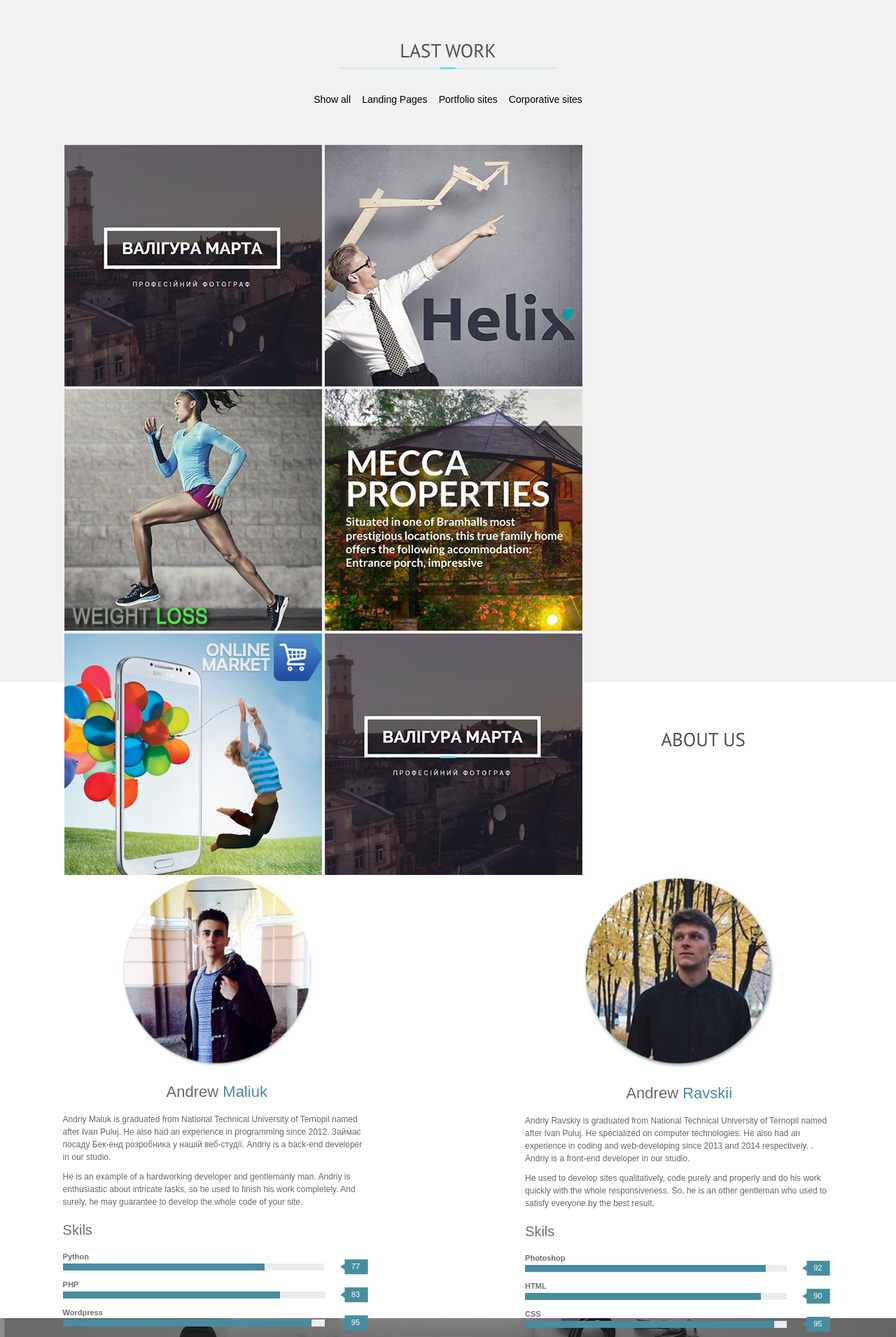
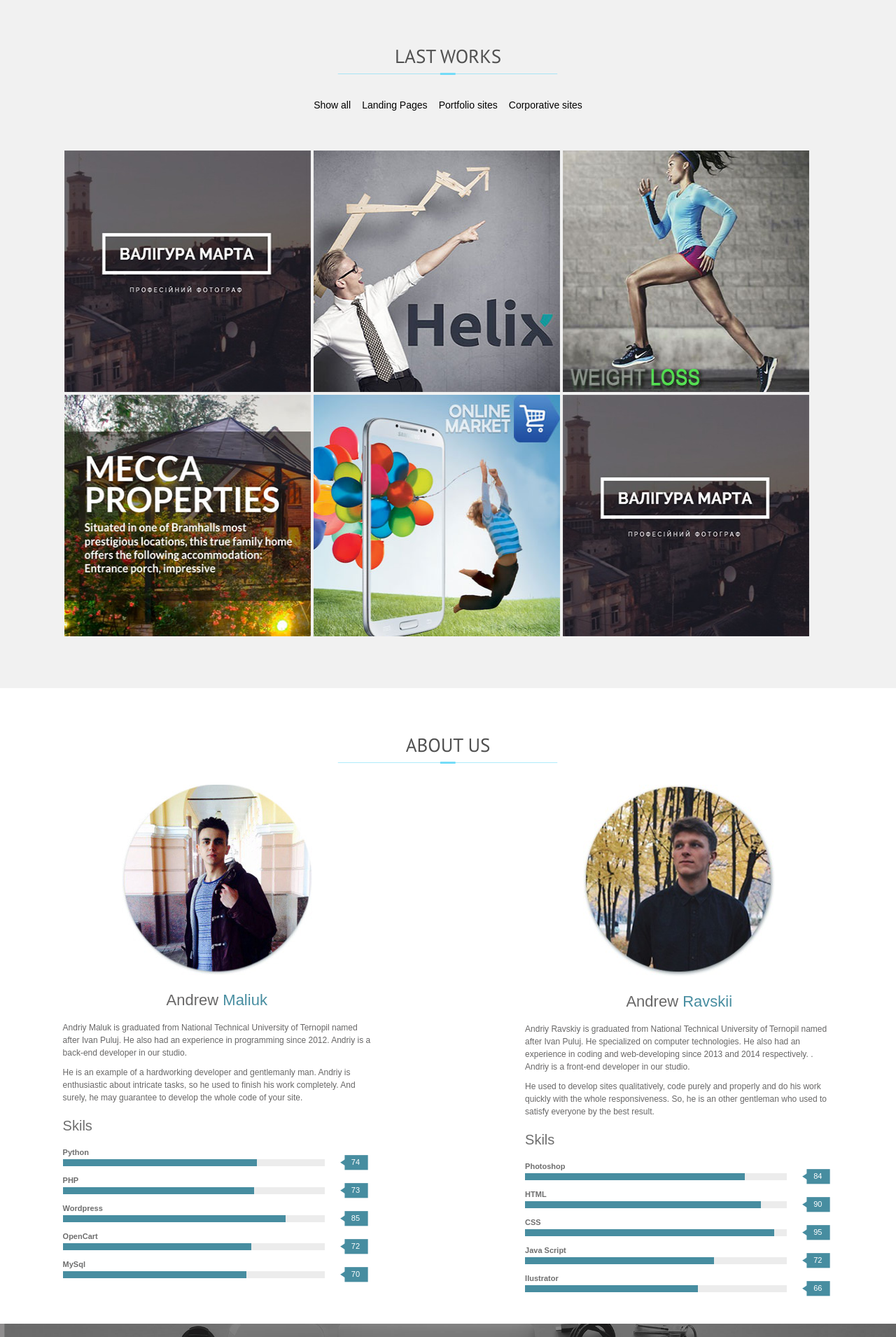
Before and after one commit to gentlemendev/gentlemendev, a PHP site: page / in a window 1280 px wide. Shown: the part 1320-3230 px from the top of the page at 70% size. Run offline with PHP 8.4, Linux system fonts and the light colour scheme; some libraries are stand-ins or nearby versions.

Commit message:
corrected responsive

```diff
--- a/css/css/style.css
+++ b/css/css/style.css
@@ -541,9 +541,9 @@ small {
   text-align: center;
   color: #6E6E6E;
   font-family: Calibri;
-  font-size: 18px;
-  line-height: 18px;
-  font-weight: 600;
+  font-size: 20px;
+  line-height: 20px;
+  font-weight: 100;
   margin-bottom: 55px;
 }
 /* line 424, ../sass/style.scss */
@@ -668,7 +668,7 @@ small {
 /* line 527, ../sass/style.scss */
 .works .grid .grid-item {
   padding: 2px;
-  width: 368px;
+  width: 32%;
   height: 345px;
   float: left;
   overflow: hidden;
@@ -684,15 +684,15 @@ small {
 }
 /* line 543, ../sass/style.scss */
 .works .grid .grid-item img {
-  width: 368px;
-  height: 345px;
+  width: 100%;
+  height: 100%;
 }
 /* line 547, ../sass/style.scss */
 .works .grid .grid-item .port_item_cont {
   margin-top: -349px;
   position: relative;
   z-index: 100;
-  width: 368px;
+  width: auto;
   height: 345px;
   background-color: rgba(0, 0, 0, 0.8);
   text-align: center;
@@ -1014,22 +1014,26 @@ small {
   font-weight: 700;
   margin-bottom: 20px;
 }
-/* line 830, ../sass/style.scss */
-.feedback .feed_cont #slides ul li span {
+/* line 831, ../sass/style.scss */
+.feedback .feed_cont #slides ul li span a {
   color: #6e6e6e;
   font-weight: 400;
   text-transform: uppercase;
 }
+/* line 835, ../sass/style.scss */
+.feedback .feed_cont #slides ul li span a:hover {
+  color: white;
+}
 
 /*end Feedback*/
 /*begin concatact*/
-/* line 843, ../sass/style.scss */
+/* line 848, ../sass/style.scss */
 .contacts {
   display: block;
   width: 100%;
   padding-bottom: 70px;
 }
-/* line 847, ../sass/style.scss */
+/* line 852, ../sass/style.scss */
 .contacts .centr_p {
   width: 60%;
   margin: 0 auto;
@@ -1041,13 +1045,13 @@ small {
   line-height: 21px;
   margin-bottom: 70px;
 }
-/* line 858, ../sass/style.scss */
+/* line 863, ../sass/style.scss */
 .contacts form {
   width: 76%;
   margin: 0 auto;
   height: 400px;
 }
-/* line 862, ../sass/style.scss */
+/* line 867, ../sass/style.scss */
 .contacts form p {
   display: inline-block;
   width: 45%;
@@ -1060,7 +1064,7 @@ small {
   color: #6e6e6e;
   margin-bottom: 20px;
 }
-/* line 873, ../sass/style.scss */
+/* line 878, ../sass/style.scss */
 .contacts form p input {
   border: none;
   border-bottom: solid 1px #ebebeb;
@@ -1069,24 +1073,24 @@ small {
   height: 20px;
   margin-top: 10px;
 }
-/* line 880, ../sass/style.scss */
+/* line 885, ../sass/style.scss */
 .contacts form p input:hover {
   border: none;
   border-bottom: solid 1px #69daf8;
 }
-/* line 885, ../sass/style.scss */
+/* line 890, ../sass/style.scss */
 .contacts form p textarea {
   border: none;
   border-bottom: solid 1px #ebebeb;
   width: 100%;
   height: 80px;
 }
-/* line 890, ../sass/style.scss */
+/* line 895, ../sass/style.scss */
 .contacts form p textarea:hover {
   border: none;
   border-bottom: solid 1px #69daf8;
 }
-/* line 895, ../sass/style.scss */
+/* line 900, ../sass/style.scss */
 .contacts form p .my_button {
   display: block;
   width: 40%;
@@ -1098,11 +1102,11 @@ small {
   font-size: 1em;
   font-weight: 400;
 }
-/* line 905, ../sass/style.scss */
+/* line 910, ../sass/style.scss */
 .contacts form p .my_button:hover {
   background-color: #69daf8;
 }
-/* line 910, ../sass/style.scss */
+/* line 915, ../sass/style.scss */
 .contacts form .full_width {
   width: 100%;
   margin-top: 20px;
@@ -1110,7 +1114,7 @@ small {
 
 /*end contacts*/
 /*begin footer*/
-/* line 919, ../sass/style.scss */
+/* line 924, ../sass/style.scss */
 footer {
   background-color: #478da0;
   height: 100px;
@@ -1121,27 +1125,27 @@ footer {
   font-weight: 400;
   color: #505050;
 }
-/* line 928, ../sass/style.scss */
+/* line 933, ../sass/style.scss */
 footer p {
   display: inline-block;
   float: left;
   width: 50%;
   margin-top: 50px;
 }
-/* line 933, ../sass/style.scss */
+/* line 938, ../sass/style.scss */
 footer p span {
   color: #ebebeb;
   font-weight: 500;
   text-transform: uppercase;
   padding-left: 10px;
 }
-/* line 941, ../sass/style.scss */
+/* line 946, ../sass/style.scss */
 footer .sociall {
   float: right;
   width: 50%;
   color: white;
 }
-/* line 945, ../sass/style.scss */
+/* line 950, ../sass/style.scss */
 footer .sociall p {
   float: right;
   margin-top: 40px;
@@ -1153,7 +1157,7 @@ footer .sociall p {
   font-family: "PT Sans", sans-serif;
   margin-right: 15px;
 }
-/* line 956, ../sass/style.scss */
+/* line 961, ../sass/style.scss */
 footer .sociall ul {
   float: right;
   padding-top: 45px;
@@ -1161,21 +1165,21 @@ footer .sociall ul {
   display: inline-block;
   text-align: left;
 }
-/* line 962, ../sass/style.scss */
+/* line 967, ../sass/style.scss */
 footer .sociall ul li {
   display: inline-block;
   float: left;
   margin-left: 10px;
 }
-/* line 966, ../sass/style.scss */
+/* line 971, ../sass/style.scss */
 footer .sociall ul li a {
   padding: 5px;
 }
-/* line 969, ../sass/style.scss */
+/* line 974, ../sass/style.scss */
 footer .sociall ul li a:hover i {
   color: #69daf8;
 }
-/* line 973, ../sass/style.scss */
+/* line 978, ../sass/style.scss */
 footer .sociall ul li a i {
   color: white;
   font-size: 18px;
--- a/css/sass/style.scss
+++ b/css/sass/style.scss
@@ -416,9 +416,9 @@ small {
 		text-align: center;
 		color: #6E6E6E;
 		font-family: Calibri;
-		font-size: 18px;
-		line-height: 18px;
-		font-weight: 600;
+   		font-size: 20px;
+    	line-height: 20px;
+    	font-weight: 100;
 		margin-bottom: 55px;
 	}
 	.blocks{
@@ -526,7 +526,7 @@ small {
 		height: 700px;
 		.grid-item{
 			padding: 2px;
-			width: 368px;
+			width: 32%;
 			height: 345px;
     		float: left;
     		overflow: hidden;
@@ -541,14 +541,14 @@ small {
 				}
 			}
 			img{
-				width: 368px;
-				height: 345px;
+				width: 100%;
+				height: 100%;
 			}
 			.port_item_cont{
 				margin-top: -349px;
 				position: relative;
 				z-index: 100;
-				width: 368px;
+				width: auto;
 				height: 345px;
 				background-color: rgba(0,0,0,.8);
 				text-align: center;
@@ -828,9 +828,14 @@ small {
 					margin-bottom: 20px;
 	  			}
 	  			span{
+	  				a{
 					color: $dark_grey;
 	        		font-weight: 400;
 	        		text-transform: uppercase;
+	        		&:hover{
+	        			color: white;
+	        		}
+	        		}
 	  			}
 			}
 		}
--- a/mydomain.html
+++ b/mydomain.html
@@ -136,7 +136,7 @@
 	</section>
 	<section class="works" id="work">
 		<div class="wrapper">
-			<h3 class="main_head">Last Work</h3>
+			<h3 class="main_head">Last Works</h3>
 			<div id="options">
 				<div id="filters" class="button-group">
 					<ul>
@@ -147,8 +147,6 @@
 					</ul>
 				</div>
 			</div>
-
-
 
 
 
@@ -236,7 +234,7 @@
 					<img class=" animated leftFade" src="img/maluk.jpg" alt="">
 					<div class=" animated leftFade">
 						<h3>Andrew <span>Maliuk</span></h3>
-						<p> Andriy Maluk is graduated from National Technical University of Ternopil named after Ivan Puluj. He also had an  experience in programming since 2012. Займає посаду  Бек-енд розробника у нашій веб-студії.  Andriy is a back-end developer in our studio.</p>
+						<p> Andriy Maluk is graduated from National Technical University of Ternopil named after Ivan Puluj. He also had an  experience in programming since 2012. Andriy is a back-end developer in our studio.</p>
 						<p> He is an example of a hardworking developer and gentlemanly man. Andriy is enthusiastic about intricate tasks, so he used to finish his work completely. And surely, he may guarantee to develop the whole code of your site.</p>
 						<h4>Skils</h4>
 					</div>
@@ -245,29 +243,29 @@
 							<h5>Python</h5>
 							<div class="bar_mortice">
 							<!-- Skils contol by width (%)  -->
-		    					<div class="progress" style="width: 77%;"></div>
+		    					<div class="progress" style="width: 74%;"></div>
 							</div>
-							<span>77</span>
+							<span>74</span>
 							<h5>PHP</h5>
 							<div class="bar_mortice">
-		    					<div class="progress" style="width: 83%;"></div>
+		    					<div class="progress" style="width: 73%;"></div>
 							</div>
-							<span>83</span>
+							<span>73</span>
 							<h5>Wordpress</h5>
 							<div class="bar_mortice">
-		    					<div class="progress" style="width: 95%;"></div>
+		    					<div class="progress" style="width: 85%;"></div>
 							</div>
-							<span>95</span>
+							<span>85</span>
 							<h5>OpenCart</h5>
 							<div class="bar_mortice">
-		    					<div class="progress" style="width: 78%;"></div>
+		    					<div class="progress" style="width: 72%;"></div>
 							</div>
-							<span>78</span>
+							<span>72</span>
 							<h5>MySql</h5>
 							<div class="bar_mortice">
-		    					<div class="progress" style="width: 68%;"></div>
+		    					<div class="progress" style="width: 70%;"></div>
 							</div>
-							<span>68</span>
+							<span>70</span>
 						</div>
 					</div>
 				</div>
@@ -285,9 +283,9 @@
 							<h5>Photoshop</h5>
 							<div class="bar_mortice">
 							<!-- Skils contol by width (%)  -->
-		    					<div class="progress" style="width: 92%;"></div>
+		    					<div class="progress" style="width: 84%;"></div>
 							</div>
-							<span>92</span>
+							<span>84</span>
 							<h5>HTML</h5>
 							<div class="bar_mortice">
 		    					<div class="progress" style="width: 90%;"></div>
@@ -300,9 +298,9 @@
 							<span>95</span>
 							<h5>Java Script</h5>
 							<div class="bar_mortice">
-		    					<div class="progress" style="width: 78%;"></div>
+		    					<div class="progress" style="width: 72%;"></div>
 							</div>
-							<span>78</span>
+							<span>72</span>
 							<h5>Ilustrator</h5>
 							<div class="bar_mortice">
 		    					<div class="progress" style="width: 66%;"></div>
```
Also changed, not shown: css/css/media.css (+101 -4 lines), img/logo.png.
